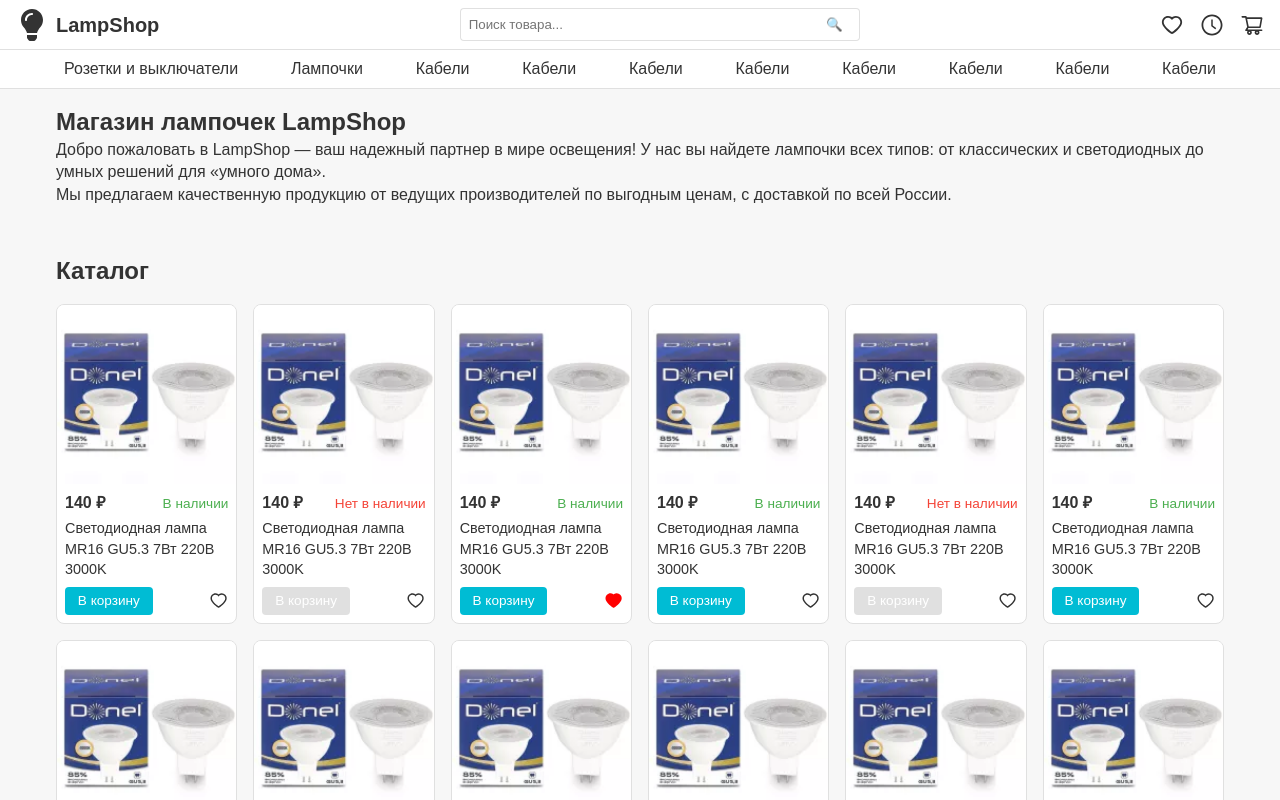
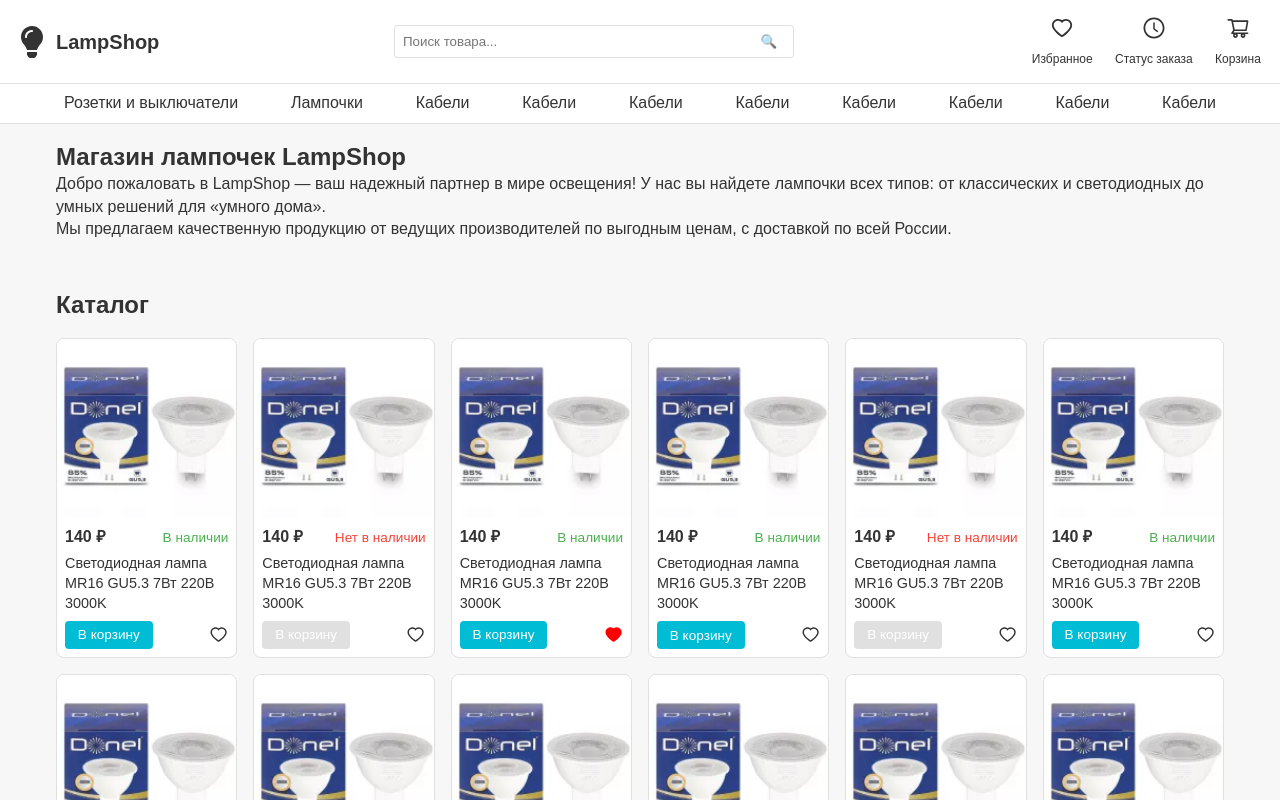
Before and after one commit to Deevins/lampshop-frontend, a React (Vite) app: page / in a window 1280 px wide. Shown: the top 800 px of the page. Built offline with nearby package versions, Linux system fonts and the light colour scheme.

Commit message:
feat: added main page

```diff
--- a/src/App.tsx
+++ b/src/App.tsx
@@ -18,6 +18,7 @@
                     Мы предлагаем качественную продукцию от ведущих производителей по выгодным ценам, с доставкой по всей России.
                 </p>
             </section>
+
             <Catalog />
         </main>
         <Footer />
--- a/src/components/Header/Header.tsx
+++ b/src/components/Header/Header.tsx
@@ -1,20 +1,18 @@
 import React from 'react'
-import { FaLightbulb } from 'react-icons/fa'
-import { AiOutlineHeart, AiOutlineClockCircle, AiOutlineShoppingCart } from 'react-icons/ai'
+import {FaLightbulb} from 'react-icons/fa'
 import SearchBar from '../SearchBar/SearchBar'
 import styles from './Header.module.scss'
+import QuickActions from "../QuickActions/QuickActions.tsx";
 
 const Header: React.FC = () => (
     <header className={styles.header}>
         <div className={styles.left}>
-            <FaLightbulb size={32} />
+            <FaLightbulb size={32}/>
             <span className={styles.logoText}>LampShop</span>
         </div>
-        <SearchBar />
+        <SearchBar/>
         <div className={styles.icons}>
-            <AiOutlineHeart size={24} />
-            <AiOutlineClockCircle size={24} />
-            <AiOutlineShoppingCart size={24} />
+            <QuickActions/>
         </div>
     </header>
 )
--- /dev/null
+++ b/src/components/QuickActions/QuickActions.module.scss
@@ -0,0 +1,34 @@
+@use '../../styles/index' as *;
+
+.quickActions {
+  display: flex;
+  justify-content: flex-start;
+  gap: 1rem;           /* tighter spacing */
+  padding: 0.25rem 0;   /* minimal vertical padding */
+}
+
+.action {
+  display: flex;
+  flex-direction: column;
+  align-items: center;
+  cursor: pointer;
+  transition: background 0.2s ease, transform 0.2s ease;
+  border-radius: 4px;
+  padding: 0.2rem;      /* smaller hit area */
+
+  &:hover {
+    background: $gray-light;
+    transform: translateY(-1px);
+  }
+}
+
+.icon {
+  font-size: 1.5rem;    /* smaller icon */
+  color: $text-dark;
+}
+
+.label {
+  margin-top: 0.15rem;
+  font-size: 0.75rem;   /* smaller text */
+  color: $text-dark;
+}
--- /dev/null
+++ b/src/components/QuickActions/QuickActions.tsx
@@ -0,0 +1,22 @@
+import React from 'react';
+import { AiOutlineHeart, AiOutlineClockCircle, AiOutlineShoppingCart } from 'react-icons/ai';
+import styles from './QuickActions.module.scss';
+
+const actions = [
+    { icon: <AiOutlineHeart />, label: 'Избранное' },
+    { icon: <AiOutlineClockCircle />, label: 'Статус заказа' },
+    { icon: <AiOutlineShoppingCart />, label: 'Корзина' },
+];
+
+const QuickActions: React.FC = () => (
+    <div className={styles.quickActions}>
+        {actions.map((a, i) => (
+            <div key={i} className={styles.action} title={a.label}>
+                <div className={styles.icon}>{a.icon}</div>
+                <div className={styles.label}>{a.label}</div>
+            </div>
+        ))}
+    </div>
+);
+
+export default QuickActions;
```
